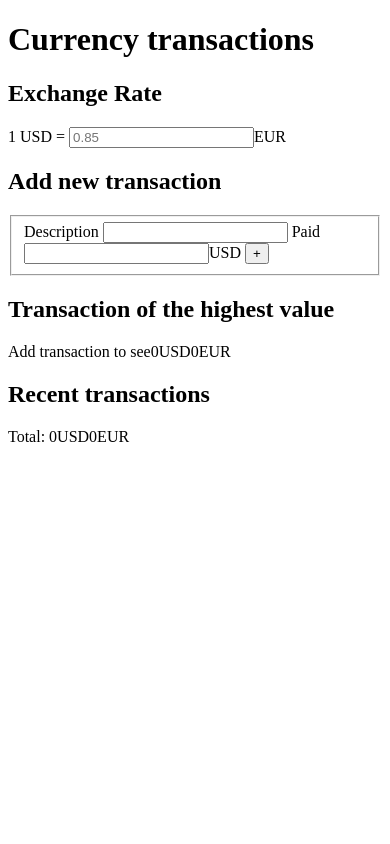
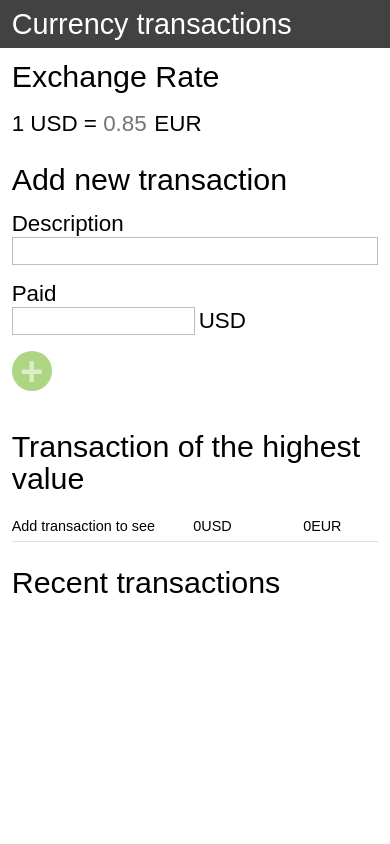
Before and after one commit to konradpardyak/CurrencyApp, a website: page index.html in a window 390 px wide. Shown: the top 844 px of the page. Drawn offline with Linux system fonts and the light colour scheme.

Commit message:
add style for mobile devices

```diff
--- a/css/style.css
+++ b/css/style.css
@@ -0,0 +1,144 @@
+@media screen{
+  * {
+  margin: 0;
+  padding: 0;
+  border: 0;
+  box-sizing: border-box;
+  text-decoration: none;
+  font-family: "Arial", Arial, sans-serif;
+  }
+  body{
+    width: 100%;
+  }
+  .container{
+    width: 100%;
+  }
+  header{
+    width: 100%;
+    height: 3rem;
+    padding-left: 3%;
+    background-color: #424242;
+    color: #fff;
+  }
+  h1{
+    font-size: 1.8rem;
+    font-weight: 400;
+    line-height: 3rem;
+    height: 3rem;
+  }
+  h2{
+    font-size: 1.9rem;
+    font-weight: 400;
+    line-height: 2rem;
+    padding-bottom: 1rem;
+  }
+  section{
+    padding: 3%;
+  }
+  #exchange{
+    width: 100%;
+    font-size: 1.4rem;
+    line-height: 2rem;
+  }
+  #exchange p{
+    height: 2rem;
+  }
+  input[name="exchange"]{
+    font-size: 1.4rem;
+    width: 3.2rem;
+  }
+  #addTransaction{
+    width: 100%;
+  }
+  #addTransaction fieldset{
+    font-size: 1.4rem;
+  }
+  #addTransaction label{
+    display: block;
+    font-size: 1.4rem;
+  }
+  #addTransaction input{
+    font-size: 1.4rem;
+    border: 1px solid #BDBDBD;
+    margin-bottom: 1rem;
+  }
+  #addTransaction input[name="name"]{
+    width: 100%;
+  }
+  #addTransaction input[name="amount"]{
+    width: 50%;
+    margin-right: 1%;
+  }
+  #addTransaction input[name="add"]{
+    display: block;
+    width: 2.5rem;
+    height: 2.5rem;
+    border-radius: 50%;
+    background-color: #AED581;
+    color: #DCEDC8;
+    text-align: center;
+    line-height: 2.5rem;
+    font-size: 2.5rem;
+    font-weight: 700;
+    border: 0;
+  }
+  #addTransaction input[name="add"]:hover{
+    background-color: #8BC34A;
+    outline: 0;
+  }
+  #importantTransaction{
+    width: 100%;
+    font-size: 1rem;
+  }
+  #transactionList{
+    width: 100%;
+  }
+  ul{
+    list-style: none;
+    width: 100%;
+    height: 50vh;
+    overflow: auto;
+  }
+  li, #importantTransaction p{
+    display: block;
+    position: relative;
+    width: 100%;
+    height: 2rem;
+    line-height: 2rem;
+    font-size: 0.9rem;
+    background-color: #fff;
+    border-bottom: 1px solid #E0E0E0;
+  }
+  .liUSD, .topUSD, .sumUSD{
+    position: absolute;
+    right: 40%;
+  }
+  .liEUR, .topEUR, .sumEUR{
+    position: absolute;
+    right: 2.3rem;
+  }
+  li button{
+    display: block;
+    position: absolute;
+    top: 0.1rem;
+    right: 0;
+    width: 1.8rem;
+    height: 1.8rem;
+    border-radius: 50%;
+    background-color: #e57373;
+    color: #ffcdd2;
+    text-align: center;
+    line-height: 0.1rem;
+    font-size: 1.8rem;
+  }
+  li button:hover{
+    background-color: #f44336;
+  }
+  .sum{
+    width: 100%;
+    font-size: 1rem;
+    line-height: 2rem;
+    position: relative;
+    font-weight: 700;
+  }
+}
--- a/index.html
+++ b/index.html
@@ -2,6 +2,7 @@
 <html lang="en">
 <head>
     <meta charset="UTF-8">
+    <meta name="viewport" content="width=device-width, initial-scale=1">
     <title>CurrencyApp</title>
     <link rel="stylesheet" href="css/style.css">
     <script src="js/app.js" type="text/javascript"></script>
@@ -17,7 +18,7 @@
 
     <section id="exchange">
       <h2>Exchange Rate</h2>
-      1 USD = <input type="text" name="exchange" placeholder="0.85" maxlength="4">EUR
+      <p>1 USD = <input type="text" name="exchange" placeholder="0.85" maxlength="4">EUR</p>
     </section>
 
     <section id="addTransaction">
@@ -48,7 +49,7 @@
         <!--List elements-->
       </ul>
       <div class="sum">
-        <p>Total: <span class="sumUSD">0USD</span><span class="sumEur">0EUR</span></p>
+        <p>Total: <span class="sumUSD">0USD</span><span class="sumEUR">0EUR</span></p>
       </div>
     </section>
   </div>
```
